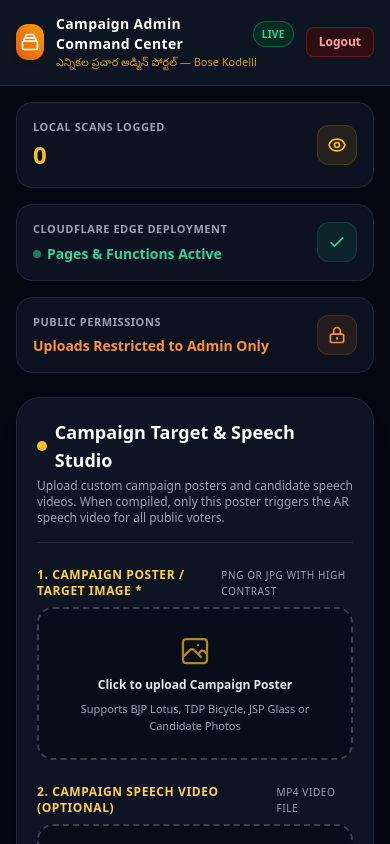
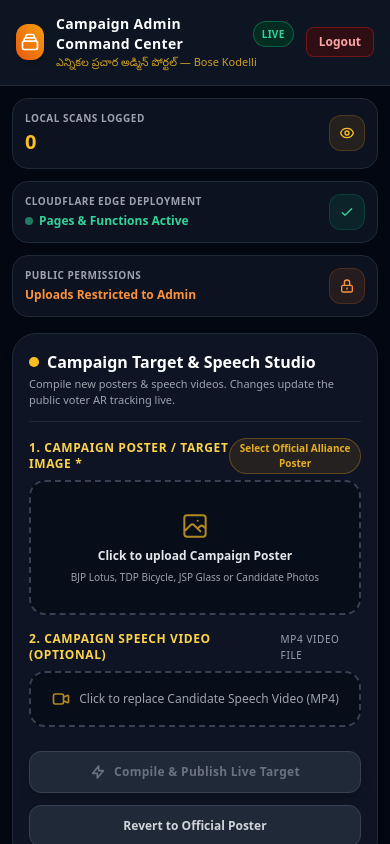
Before and after one commit to azurebose/webar-election-campaign, a Next.js app: page /admin in a window 390 px wide. Both pictures are taken after a click on the button "Fill (bose2026)". Built offline with nearby package versions, Linux system fonts and the light colour scheme; no server answers.

Commit message:
Optimize Admin Panel responsiveness, height/width containment, and add custom 404 export

```diff
--- a/src/app/admin/page.tsx
+++ b/src/app/admin/page.tsx
@@ -357,64 +357,64 @@ export default function AdminPage() {
       </header>
 
       {/* Main Content Area */}
-      <main className="flex-1 max-w-7xl w-full mx-auto p-4 sm:p-6 lg:p-8 space-y-6">
+      <main className="flex-1 max-w-6xl w-full mx-auto p-3 sm:p-5 lg:p-6 space-y-4 sm:space-y-5">
         {/* Banner Alert for Status */}
         {successMessage && (
-          <div className="bg-emerald-950/80 border border-emerald-500 p-4 rounded-2xl text-emerald-200 text-xs font-semibold flex items-center justify-between shadow-lg animate-in fade-in">
+          <div className="bg-emerald-950/80 border border-emerald-500 p-3 sm:p-3.5 rounded-2xl text-emerald-200 text-xs font-semibold flex items-center justify-between shadow-lg animate-in fade-in">
             <div className="flex items-center space-x-2">
-              <svg className="w-4 h-4 text-emerald-400" fill="none" stroke="currentColor" viewBox="0 0 24 24">
+              <svg className="w-4 h-4 text-emerald-400 flex-shrink-0" fill="none" stroke="currentColor" viewBox="0 0 24 24">
                 <path strokeLinecap="round" strokeLinejoin="round" strokeWidth="2" d="M5 13l4 4L19 7" />
               </svg>
               <span>{successMessage}</span>
             </div>
-            <button type="button" onClick={() => setSuccessMessage(null)} className="text-emerald-400 hover:text-white">✕</button>
+            <button type="button" onClick={() => setSuccessMessage(null)} className="text-emerald-400 hover:text-white ml-2">✕</button>
           </div>
         )}
 
         {errorMessage && (
-          <div className="bg-red-950/80 border border-red-500 p-4 rounded-2xl text-red-200 text-xs font-semibold flex items-center justify-between shadow-lg animate-in fade-in">
+          <div className="bg-red-950/80 border border-red-500 p-3 sm:p-3.5 rounded-2xl text-red-200 text-xs font-semibold flex items-center justify-between shadow-lg animate-in fade-in">
             <span>{errorMessage}</span>
-            <button type="button" onClick={() => setErrorMessage(null)} className="text-red-400 hover:text-white">✕</button>
+            <button type="button" onClick={() => setErrorMessage(null)} className="text-red-400 hover:text-white ml-2">✕</button>
           </div>
         )}
 
         {/* Quick Vitals Row */}
-        <div className="grid grid-cols-1 sm:grid-cols-3 gap-4">
-          <div className="bg-gray-900/70 border border-gray-800 rounded-2xl p-4 flex items-center justify-between">
+        <div className="grid grid-cols-1 sm:grid-cols-3 gap-3">
+          <div className="bg-gray-900/70 border border-gray-800 rounded-2xl p-3 sm:p-3.5 flex items-center justify-between">
             <div>
-              <p className="text-[11px] font-semibold text-gray-400 uppercase tracking-wider">Local Scans Logged</p>
-              <p className="text-2xl font-black text-amber-400 mt-1">{stats.scansUsed}</p>
+              <p className="text-[10px] sm:text-[11px] font-semibold text-gray-400 uppercase tracking-wider">Local Scans Logged</p>
+              <p className="text-xl sm:text-2xl font-black text-amber-400 mt-0.5">{stats.scansUsed}</p>
             </div>
-            <div className="w-10 h-10 rounded-xl bg-amber-500/10 border border-amber-500/20 flex items-center justify-center text-amber-400">
-              <svg className="w-5 h-5" fill="none" stroke="currentColor" viewBox="0 0 24 24">
+            <div className="w-9 h-9 rounded-xl bg-amber-500/10 border border-amber-500/20 flex items-center justify-center text-amber-400">
+              <svg className="w-4 h-4 sm:w-5 sm:h-5" fill="none" stroke="currentColor" viewBox="0 0 24 24">
                 <path strokeLinecap="round" strokeLinejoin="round" strokeWidth="2" d="M15 12a3 3 0 11-6 0 3 3 0 016 0z" />
                 <path strokeLinecap="round" strokeLinejoin="round" strokeWidth="2" d="M2.458 12C3.732 7.943 7.523 5 12 5c4.478 0 8.268 2.943 9.542 7-1.274 4.057-5.064 7-9.542 7-4.477 0-8.268-2.943-9.542-7z" />
               </svg>
             </div>
           </div>
 
-          <div className="bg-gray-900/70 border border-gray-800 rounded-2xl p-4 flex items-center justify-between">
+          <div className="bg-gray-900/70 border border-gray-800 rounded-2xl p-3 sm:p-3.5 flex items-center justify-between">
             <div>
-              <p className="text-[11px] font-semibold text-gray-400 uppercase tracking-wider">Cloudflare Edge Deployment</p>
-              <p className="text-sm font-bold text-emerald-400 mt-1.5 flex items-center space-x-1.5">
+              <p className="text-[10px] sm:text-[11px] font-semibold text-gray-400 uppercase tracking-wider">Cloudflare Edge Deployment</p>
+              <p className="text-xs sm:text-sm font-bold text-emerald-400 mt-1 flex items-center space-x-1.5">
                 <span className="w-2 h-2 rounded-full bg-emerald-400 animate-pulse" />
                 <span>Pages & Functions Active</span>
               </p>
             </div>
-            <div className="w-10 h-10 rounded-xl bg-emerald-500/10 border border-emerald-500/20 flex items-center justify-center text-emerald-400">
-              <svg className="w-5 h-5" fill="none" stroke="currentColor" viewBox="0 0 24 24">
+            <div className="w-9 h-9 rounded-xl bg-emerald-500/10 border border-emerald-500/20 flex items-center justify-center text-emerald-400">
+              <svg className="w-4 h-4 sm:w-5 sm:h-5" fill="none" stroke="currentColor" viewBox="0 0 24 24">
                 <path strokeLinecap="round" strokeLinejoin="round" strokeWidth="2" d="M5 13l4 4L19 7" />
               </svg>
             </div>
           </div>
 
-          <div className="bg-gray-900/70 border border-gray-800 rounded-2xl p-4 flex items-center justify-between">
+          <div className="bg-gray-900/70 border border-gray-800 rounded-2xl p-3 sm:p-3.5 flex items-center justify-between">
             <div>
-              <p className="text-[11px] font-semibold text-gray-400 uppercase tracking-wider">Public Permissions</p>
-              <p className="text-sm font-bold text-orange-400 mt-1.5">Uploads Restricted to Admin Only</p>
+              <p className="text-[10px] sm:text-[11px] font-semibold text-gray-400 uppercase tracking-wider">Public Permissions</p>
+              <p className="text-xs sm:text-sm font-bold text-orange-400 mt-1">Uploads Restricted to Admin</p>
             </div>
-            <div className="w-10 h-10 rounded-xl bg-orange-500/10 border border-orange-500/20 flex items-center justify-center text-orange-400">
-              <svg className="w-5 h-5" fill="none" stroke="currentColor" viewBox="0 0 24 24">
+            <div className="w-9 h-9 rounded-xl bg-orange-500/10 border border-orange-500/20 flex items-center justify-center text-orange-400">
+              <svg className="w-4 h-4 sm:w-5 sm:h-5" fill="none" stroke="currentColor" viewBox="0 0 24 24">
                 <path strokeLinecap="round" strokeLinejoin="round" strokeWidth="2" d="M12 15v2m-6 4h12a2 2 0 002-2v-6a2 2 0 00-2-2H6a2 2 0 00-2 2v6a2 2 0 002 2zm10-10V7a4 4 0 00-8 0v4h8z" />
               </svg>
             </div>
@@ -422,29 +422,50 @@ export default function AdminPage() {
         </div>
 
         {/* Studio Layout: 2 Columns */}
-        <div className="grid grid-cols-1 lg:grid-cols-12 gap-6">
+        <div className="grid grid-cols-1 lg:grid-cols-12 gap-4 sm:gap-5">
           {/* Left Column: Upload & Compiler Studio */}
-          <div className="lg:col-span-7 bg-gray-900/80 border border-gray-800 rounded-3xl p-5 sm:p-7 shadow-xl flex flex-col space-y-6">
-            <div className="border-b border-gray-800 pb-4">
-              <h2 className="text-lg font-extrabold text-white flex items-center space-x-2">
-                <span className="w-2.5 h-2.5 rounded-full bg-amber-400" />
-                <span>Campaign Target & Speech Studio</span>
-              </h2>
-              <p className="text-xs text-gray-400 mt-1">
-                Upload custom campaign posters and candidate speech videos. When compiled, only this poster triggers the AR speech video for all public voters.
-              </p>
+          <div className="lg:col-span-7 bg-gray-900/80 border border-gray-800 rounded-3xl p-4 sm:p-6 shadow-xl flex flex-col space-y-4 sm:space-y-5">
+            <div className="border-b border-gray-800 pb-3 flex items-center justify-between">
+              <div>
+                <h2 className="text-base sm:text-lg font-extrabold text-white flex items-center space-x-2">
+                  <span className="w-2.5 h-2.5 rounded-full bg-amber-400" />
+                  <span>Campaign Target & Speech Studio</span>
+                </h2>
+                <p className="text-[11px] sm:text-xs text-gray-400 mt-0.5">
+                  Compile new posters & speech videos. Changes update the public voter AR tracking live.
+                </p>
+              </div>
             </div>
 
             {/* Poster Upload Dropzone */}
-            <div className="space-y-2">
-              <label className="text-xs font-bold text-amber-300 uppercase tracking-wider flex items-center justify-between">
-                <span>1. Campaign Poster / Target Image *</span>
-                <span className="text-[10px] text-gray-400 font-normal">PNG or JPG with high contrast</span>
-              </label>
+            <div className="space-y-1.5">
+              <div className="flex items-center justify-between">
+                <label className="text-xs font-bold text-amber-300 uppercase tracking-wider">
+                  1. Campaign Poster / Target Image *
+                </label>
+                <button
+                  type="button"
+                  onClick={async () => {
+                    try {
+                      const res = await fetch('/sample_marker.png');
+                      const blob = await res.blob();
+                      const file = new File([blob], 'sample_marker.png', { type: 'image/png' });
+                      setSelectedImage(file);
+                      setImagePreview('/sample_marker.png');
+                      setErrorMessage(null);
+                    } catch (e) {
+                      console.error(e);
+                    }
+                  }}
+                  className="text-[10px] text-amber-400/90 hover:text-amber-300 bg-amber-500/10 hover:bg-amber-500/20 border border-amber-500/30 px-2 py-0.5 rounded-full font-semibold transition-all"
+                >
+                  Select Official Alliance Poster
+                </button>
+              </div>
 
               <div
                 onClick={() => fileInputRef.current?.click()}
-                className={`border-2 border-dashed rounded-2xl p-6 text-center cursor-pointer transition-all ${
+                className={`border-2 border-dashed rounded-2xl p-4 sm:p-5 text-center cursor-pointer transition-all ${
                   imagePreview
                     ? 'border-amber-400/80 bg-amber-950/20'
                     : 'border-gray-700 hover:border-amber-400/60 bg-gray-950/50'
@@ -459,21 +480,21 @@ export default function AdminPage() {
                 />
 
                 {imagePreview ? (
-                  <div className="flex flex-col items-center space-y-3">
+                  <div className="flex flex-col items-center space-y-2">
                     <img
                       src={imagePreview}
                       alt="Preview"
-                      className="max-h-48 rounded-xl object-contain shadow-lg border border-amber-400/30"
+                      className="max-h-36 sm:max-h-44 rounded-xl object-contain shadow-lg border border-amber-400/30"
                     />
-                    <p className="text-xs text-amber-300 font-medium">Click to choose a different image</p>
+                    <p className="text-[11px] text-amber-300 font-medium">Click to choose a different image</p>
                   </div>
                 ) : (
-                  <div className="flex flex-col items-center space-y-2 text-gray-400">
-                    <svg className="w-9 h-9 text-amber-400/70" fill="none" stroke="currentColor" viewBox="0 0 24 24">
+                  <div className="flex flex-col items-center space-y-1.5 text-gray-400 py-3 sm:py-5">
+                    <svg className="w-8 h-8 text-amber-400/70" fill="none" stroke="currentColor" viewBox="0 0 24 24">
                       <path strokeLinecap="round" strokeLinejoin="round" strokeWidth="1.5" d="M4 16l4.586-4.586a2 2 0 012.828 0L16 16m-2-2l1.586-1.586a2 2 0 012.828 0L20 14m-6-6h.01M6 20h12a2 2 0 002-2V6a2 2 0 00-2-2H6a2 2 0 00-2 2v12a2 2 0 002 2z" />
                     </svg>
                     <p className="text-xs font-semibold text-gray-200">Click to upload Campaign Poster</p>
-                    <p className="text-[11px] text-gray-400">Supports BJP Lotus, TDP Bicycle, JSP Glass or Candidate Photos</p>
+                    <p className="text-[10px] text-gray-400">BJP Lotus, TDP Bicycle, JSP Glass or Candidate Photos</p>
                   </div>
                 )}
               </div>
@@ -564,10 +585,10 @@ export default function AdminPage() {
           </div>
 
           {/* Right Column: Live Active Media Preview */}
-          <div className="lg:col-span-5 flex flex-col space-y-6">
-            <div className="bg-gray-900/80 border border-gray-800 rounded-3xl p-5 sm:p-6 shadow-xl flex flex-col space-y-4">
-              <div className="flex items-center justify-between border-b border-gray-800 pb-3">
-                <h3 className="text-sm font-extrabold text-white flex items-center space-x-2">
+          <div className="lg:col-span-5 flex flex-col space-y-4">
+            <div className="bg-gray-900/80 border border-gray-800 rounded-3xl p-4 sm:p-5 shadow-xl flex flex-col space-y-3">
+              <div className="flex items-center justify-between border-b border-gray-800 pb-2.5">
+                <h3 className="text-xs sm:text-sm font-extrabold text-white flex items-center space-x-2">
                   <span className="w-2 h-2 rounded-full bg-emerald-400" />
                   <span>Currently Active Poster</span>
                 </h3>
@@ -575,29 +596,29 @@ export default function AdminPage() {
                   href={activeMarkerUrl}
                   target="_blank"
                   rel="noopener noreferrer"
-                  className="text-xs text-amber-400 hover:text-amber-300 font-semibold"
+                  className="text-[11px] text-amber-400 hover:text-amber-300 font-semibold"
                 >
                   View Full Size ↗
                 </a>
               </div>
 
-              <div className="w-full bg-black/60 rounded-2xl p-4 flex items-center justify-center border border-gray-800/80">
+              <div className="w-full bg-black/60 rounded-2xl p-3 flex items-center justify-center border border-gray-800/80">
                 <img
                   src={activeMarkerUrl}
                   alt="Active Poster"
-                  className="max-h-56 object-contain rounded-xl shadow-md border border-amber-500/20"
+                  className="max-h-40 sm:max-h-48 object-contain rounded-xl shadow-md border border-amber-500/20"
                 />
               </div>
 
-              <div className="text-[11px] text-gray-400">
+              <div className="text-[10px] sm:text-[11px] text-gray-400">
                 Voters point their phone camera at this poster image. As soon as detected, MindAR locks tracking and plays the candidate speech below.
               </div>
             </div>
 
             {/* Candidate Speech Video Preview */}
-            <div className="bg-gray-900/80 border border-gray-800 rounded-3xl p-5 sm:p-6 shadow-xl flex flex-col space-y-4">
-              <div className="border-b border-gray-800 pb-3">
-                <h3 className="text-sm font-extrabold text-white flex items-center space-x-2">
+            <div className="bg-gray-900/80 border border-gray-800 rounded-3xl p-4 sm:p-5 shadow-xl flex flex-col space-y-3">
+              <div className="border-b border-gray-800 pb-2.5">
+                <h3 className="text-xs sm:text-sm font-extrabold text-white flex items-center space-x-2">
                   <span className="w-2 h-2 rounded-full bg-orange-400" />
                   <span>Currently Active Speech Video</span>
                 </h3>
@@ -608,11 +629,11 @@ export default function AdminPage() {
                   src={activeVideoUrl}
                   controls
                   playsInline
-                  className="w-full max-h-48 object-cover bg-black"
+                  className="w-full max-h-36 sm:max-h-40 object-cover bg-black"
                 />
               </div>
 
-              <div className="text-[11px] text-gray-400">
+              <div className="text-[10px] sm:text-[11px] text-gray-400">
                 This speech video appears anchored in 3D directly over the poster in WebAR with the 3D &apos;Pledge to Vote&apos; button.
               </div>
             </div>
```
Also changed, not shown: src/app/not-found.tsx (added, +23 -0 lines).
